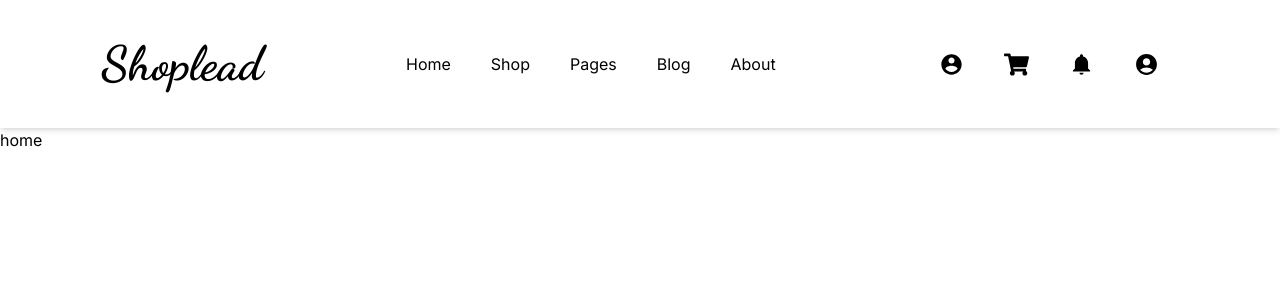
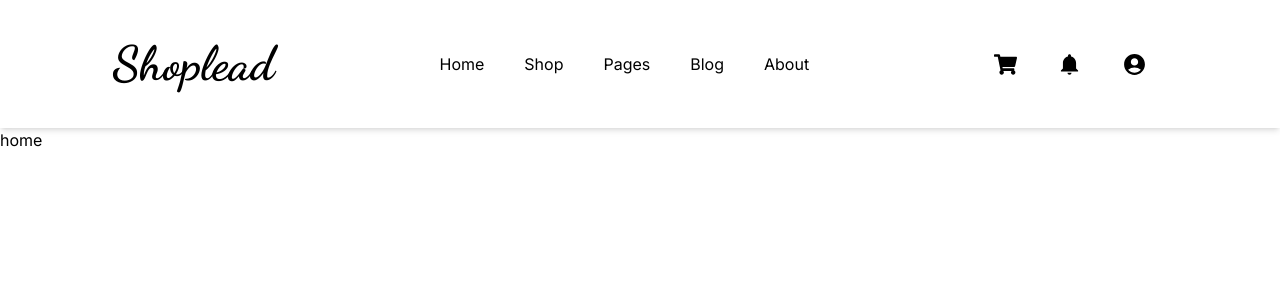
Before and after one commit to ismylsmylv/TailwindPractices, a Next.js app: page / in a window 1280 px wide. Shown: the top 300 px of the page. Built offline with nearby package versions, Linux system fonts and the light colour scheme.

Commit message:
hover styles added

```diff
--- a/src/components/navbar/page.tsx
+++ b/src/components/navbar/page.tsx
@@ -8,25 +8,34 @@ type Props = {};
 function Navbar({}: Props) {
   return (
     <div className="bg-red w-full shadow-md flex place-content-around p-10 items-center	">
-      <div className="logo font-Dancing text-5xl font-black">Shoplead</div>
+      <div className="logo font-Dancing text-5xl font-black cursor-pointer">
+        Shoplead
+      </div>
       <div className="navs flex  place-content-around items-center	">
-        <div className="nav px-5 capitalize">home</div>
-        <div className="nav px-5 capitalize">shop</div>
-        <div className="nav px-5 capitalize">pages</div>
-        <div className="nav px-5 capitalize">blog</div>
-        <div className="nav px-5 capitalize">about</div>
+        <div className="nav px-5 capitalize cursor-pointer hover:border-b-4 border-sky-500 ease-in duration-100">
+          home
+        </div>
+        <div className="nav px-5 capitalize cursor-pointer hover:border-b-4 border-sky-500 ease-in duration-100">
+          shop
+        </div>
+        <div className="nav px-5 capitalize cursor-pointer hover:border-b-4 border-sky-500 ease-in duration-100">
+          pages
+        </div>
+        <div className="nav px-5 capitalize cursor-pointer hover:border-b-4 border-sky-500 ease-in duration-100">
+          blog
+        </div>
+        <div className="nav px-5 capitalize cursor-pointer hover:border-b-4 border-sky-500 ease-in duration-100">
+          about
+        </div>
       </div>
       <div className="icons flex place-content-around items-center	">
-        <div className="icon px-5">
-          <IoMdContact size={25} />
+        <div className="icon mx-5 cursor-pointer  hover:border-4 border-sky-500 ease-in duration-100 rounded-full		">
+          <FaShoppingCart size={23} />
         </div>
-        <div className="icon px-5">
-          <FaShoppingCart size={25} />
-        </div>
-        <div className="icon px-5">
+        <div className="icon mx-5 cursor-pointer hover:border-4 border-sky-500 ease-in duration-100 rounded-full		">
           <IoMdNotifications size={25} />
         </div>
-        <div className="icon px-5">
+        <div className="icon mx-5 cursor-pointer hover:border-4 border-sky-500 ease-in duration-100 rounded-full		">
           <MdAccountCircle size={25} />
         </div>
       </div>
```
